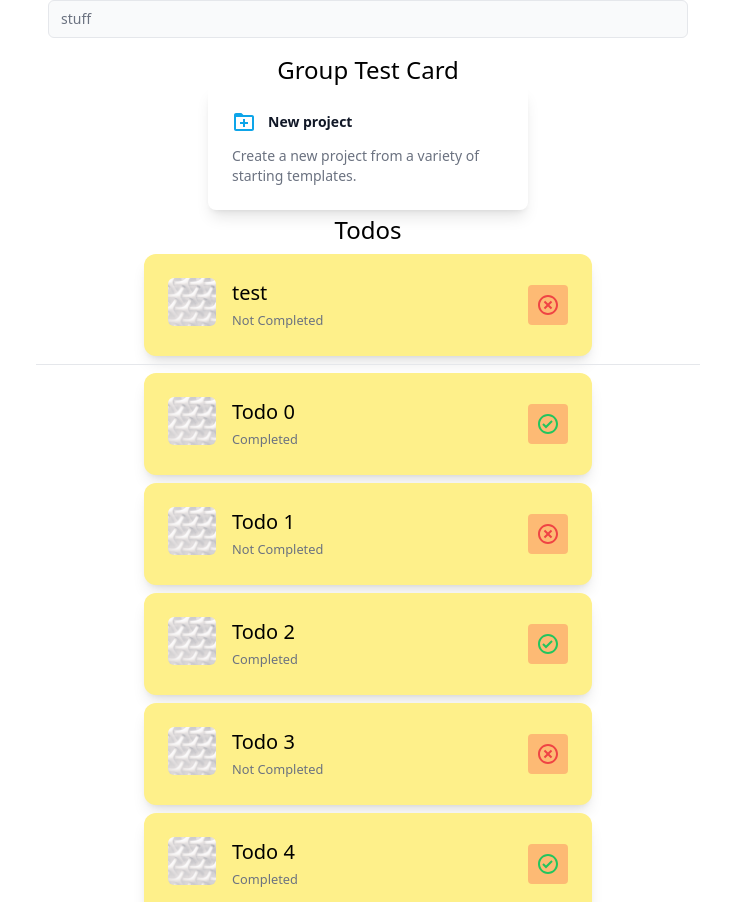
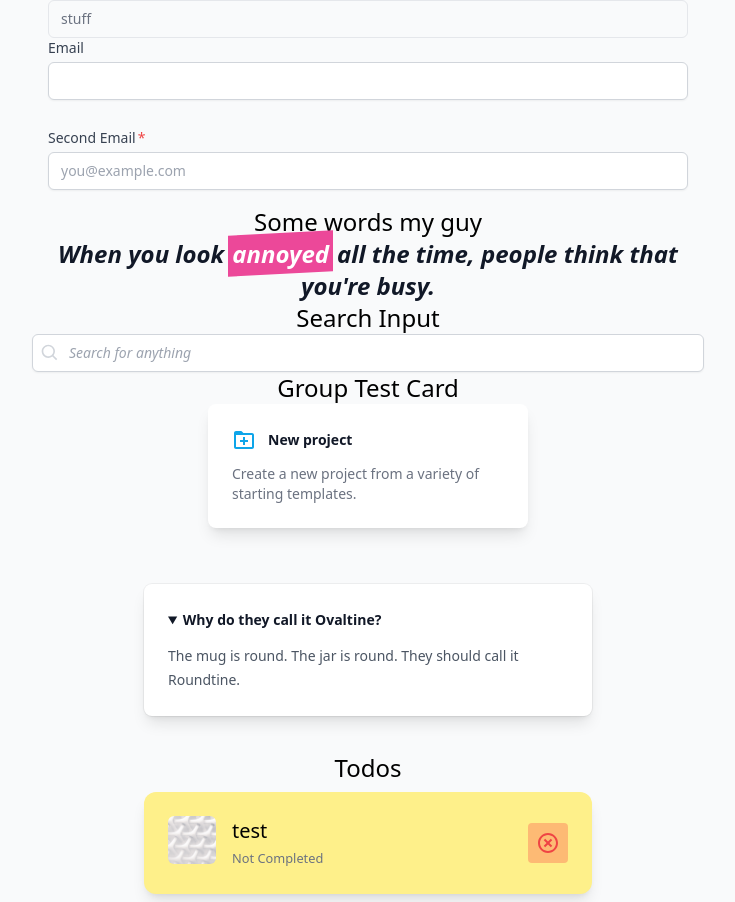
Before and after one commit to quincyhill/nextjs-playground, a Next.js app: page / in a window 1280 px wide. Shown: the part 694-1596 px from the top of the page, without its empty margins (272-1007 px from the left). Built offline with nearby package versions, Linux system fonts and the light colour scheme.

Commit message:
worked with search inputs and other classnames dealing with state

```diff
--- a/components/Layout/Layout.tsx
+++ b/components/Layout/Layout.tsx
@@ -13,7 +13,7 @@ interface LayoutProps {
 
 const Layout = ({ children, home }: LayoutProps) => {
   return (
-    <div className="flex justify-center">
+    <div className="flex justify-center bg-gray-50">
       <div className="max-w-2xl p-0 m-0 ">
         <Head>
           <link rel="icon" href="/favicon.ico" />
--- a/pages/index.tsx
+++ b/pages/index.tsx
@@ -10,7 +10,7 @@ import { Todo } from '../lib/todos'
 import { Post } from '../lib/posts'
 import { useState } from 'react'
 import { TodoContext } from '../lib/context'
-import { BiFolderPlus } from 'react-icons/bi'
+import { BiFolderPlus, BiSearch } from 'react-icons/bi'
 
 // Home Props
 interface HomeProps {
@@ -101,13 +101,67 @@ const HomePage = ({ posts, todos }: HomeProps) => {
     "
             />
           </label>
+          <label className="block">
+            <span className="block text-sm font-medium text-gray-700">
+              Email
+            </span>
+            <input
+              type="email"
+              className="peer mt-1 block w-full px-3 py-2 bg-white border border-gray-300 rounded-md text-sm shadow-sm placeholder-gray-400
+      focus:outline-none focus:border-sky-500 focus:ring-1 focus:ring-sky-500
+      disabled:bg-gray-50 disabled:text-gray-500 disabled:border-gray-200 disabled:shadow-none
+      invalid:border-pink-500 invalid:text-pink-600
+      focus:invalid:border-pink-500 focus:invalid:ring-pink-500"
+            />
+            <p className="mt-2 invisible peer-invalid:visible text-pink-600 text-sm">
+              Please provide a valid email address
+            </p>
+          </label>
+          <label className="block">
+            <span className="after:content-['*'] after:ml-0.5 after:text-red-500 block text-sm font-medium text-gray-700">
+              Second Email
+            </span>
+            <input
+              type="email"
+              name="email"
+              className="mt-1 px-3 py-2 bg-white border shadow-sm border-gray-300 placeholder-gray-400 focus:outline-none focus:border-sky-500 block w-full rounded-md sm:text-sm focus:ring-1"
+              placeholder="you@example.com"
+            />
+          </label>
         </form>
+      </section>
+      <section>
+        <h2 className="text-center text-2xl">Some words my guy</h2>
+        <blockquote className="text-2xl font-semibold italic text-center text-gray-900">
+          When you look
+          <span className="relative mx-2">
+            <span
+              className="block absolute -inset-1 -skew-y-3 bg-pink-500"
+              aria-hidden="true"
+            ></span>
+            <span className="relative text-white">annoyed</span>
+          </span>
+          all the time, people think that you're busy.
+        </blockquote>
+      </section>
+      <section>
+        <h2 className="text-center text-2xl">Search Input</h2>
+        <label className="relative block">
+          <span className="sr-only">Search</span>
+          <span className="absolute inset-y-0 left-0 flex items-center pl-2">
+            <BiSearch className="h-5 w-5 text-gray-300" />
+          </span>
+          <input
+            className="placeholder:italic placeholder:text-gray-400 block bg-white w-full border border-gray-300 rounded-md py-2 pl-9 pr-3 shadow-sm focus:outline-none focus:border-sky-500 focus:ring-sky-500 focus:ring-1 sm:text-sm"
+            placeholder="Search for anything"
+          />
+        </label>
       </section>
       <section>
         <h2 className="text-center text-2xl">Group Test Card</h2>
         <a
           href="#main-footer"
-          className="group block max-w-xs mx-auto rounded-lg p-6 bg-whitering-1 ring-gray-900/5 shadow-lg space-y-3 hover:bg-sky-500 hover:ring-sky-500"
+          className="group block max-w-xs mx-auto rounded-lg p-6 bg-whitering-1 ring-gray-900/5 shadow-lg space-y-3 bg-white hover:bg-sky-500 hover:ring-sky-500"
         >
           <div className="flex items-center space-x-3">
             <BiFolderPlus className="h-6 w-6 text-sky-500 group-hover:text-white" />
@@ -119,6 +173,23 @@ const HomePage = ({ posts, todos }: HomeProps) => {
             Create a new project from a variety of starting templates.
           </p>
         </a>
+        <br />
+        <div className="max-w-lg mx-auto p-8">
+          <details
+            className="open:bg-white dark:open:bg-gray-900 open:ring-1 open:ring-black/5 dark:open:ring-white/10 open:shadow-lg p-6 rounded-lg"
+            open
+          >
+            <summary className="text-sm leading-6 text-gray-900 dark:text-white font-semibold select-none">
+              Why do they call it Ovaltine?
+            </summary>
+            <div className="mt-3 text-sm leading-6 text-gray-600 dark:text-gray-400">
+              <p>
+                The mug is round. The jar is round. They should call it
+                Roundtine.
+              </p>
+            </div>
+          </details>
+        </div>
       </section>
       <section className="p-1">
         <h2 className="text-center text-2xl">Todos</h2>
```
